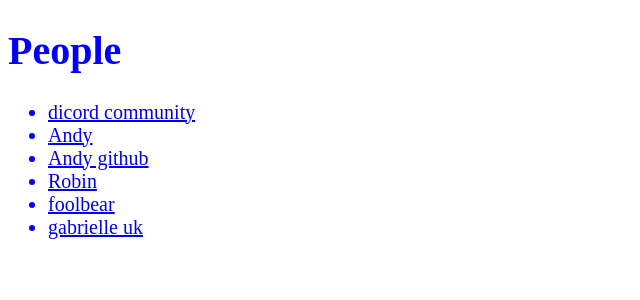
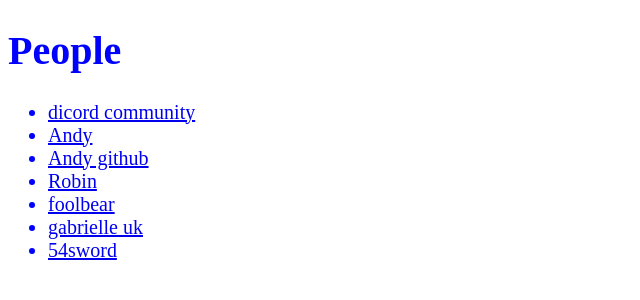
Before and after one commit to weikee94/next-ssr, a Next.js app: page /people in a window 1280 px wide. Shown: the top 300 px of the page, without its empty margins (0-640 px from the left). Built offline with nearby package versions, Linux system fonts and the light colour scheme.

Commit message:
pro guy detect

```diff
--- a/pages/people.js
+++ b/pages/people.js
@@ -25,6 +25,9 @@ const People = () => {
         <li>
           <a href="https://hollygabrielle.com/">gabrielle uk</a>
         </li>
+        <li>
+          <a href="https://github.com/54sword">54sword</a>
+        </li>
       </ul>
     </div>
   );
```
